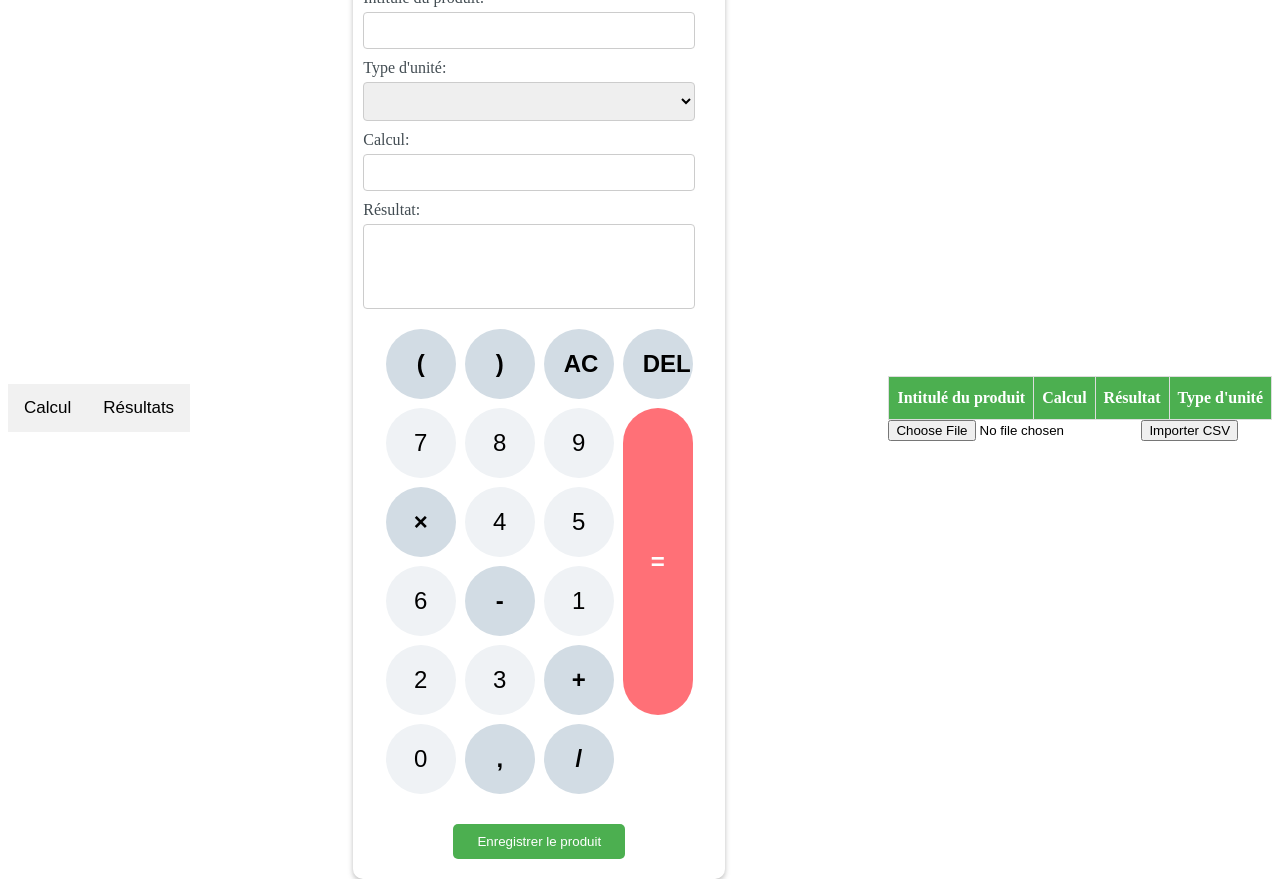
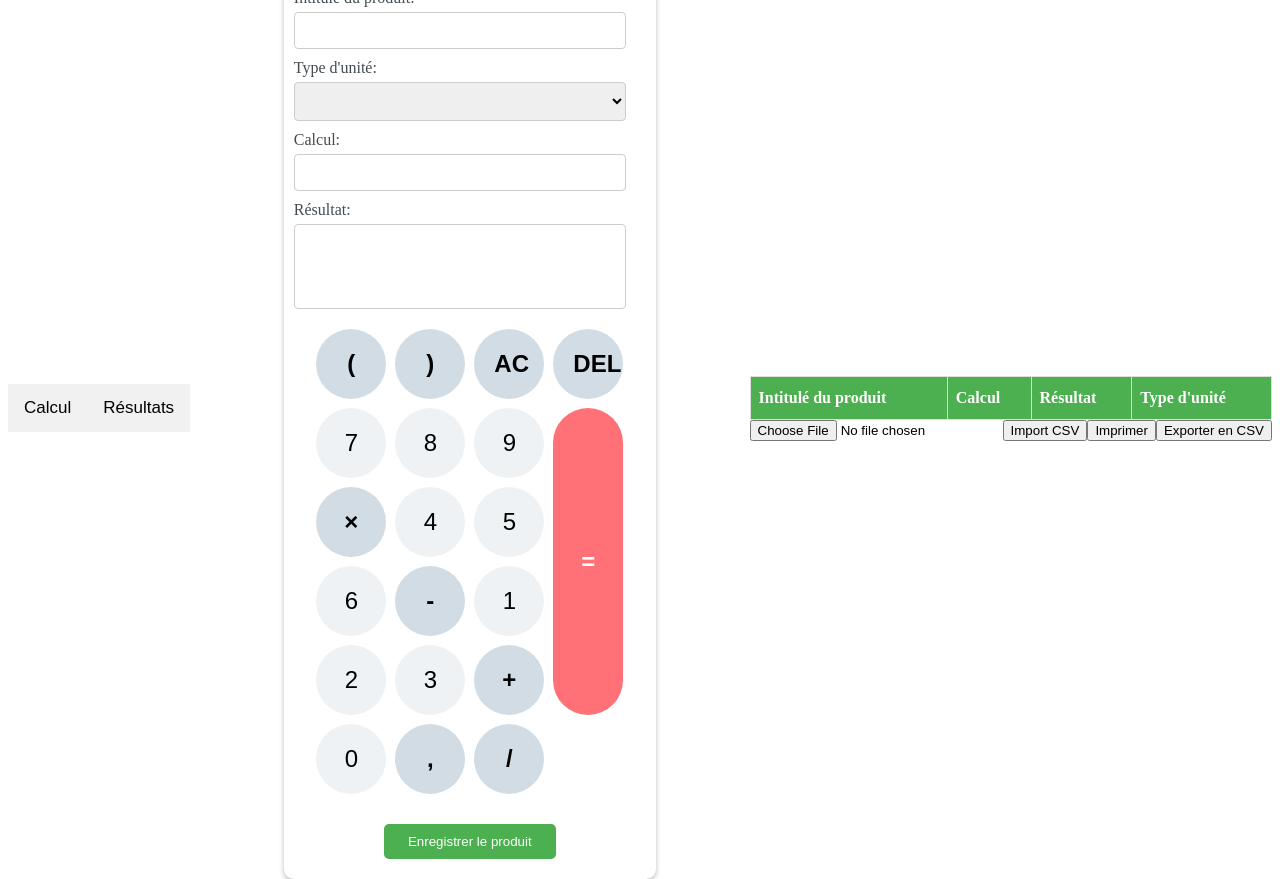
Before and after one commit to OlivierBldn/inventory_angular, an Angular app: page / in a window 1280 px wide. Built offline with nearby package versions, Linux system fonts and the light colour scheme.

Commit message:
🐛 FIX: Export CSV 📦 NEW: PintData

```diff
--- a/src/app/home/home.component.html
+++ b/src/app/home/home.component.html
@@ -79,9 +79,11 @@
         </tbody>
     </table>
 
-    <div>
+    <div id="exports" class="tabcontent">
         <input type="file" (change)="onFileSelected($event)" accept=".csv">
-        <button (click)="importCsv()">Importer CSV</button>
+        <button (click)="importCsv()">Import CSV</button>
+        <button id="print" (click)="printData()">Imprimer</button>
+        <button (click)="exportCsv()">Exporter en CSV</button>
     </div>
 </section>
 
--- a/src/app/home/home.component.ts
+++ b/src/app/home/home.component.ts
@@ -105,21 +105,53 @@ export class HomeComponent {
     }
   }
 
-  exportAsCsv() {
-    let csvData = 'Title,Calculation,Result,Unit\n';
+  printData() {
+    let printContents = '<table><tr><th>Désignation</th><th>Quantité</th><th>Unité</th></tr>';
     this.items.forEach(item => {
-      csvData += `${item.title},${item.calculation},${item.result},${item.unit}\n`;
+      printContents += `<tr><td>${item.title}</td><td>${item.result}</td><td>${item.unit}</td></tr>`;
     });
+    printContents += '</table>';
 
-    let blob = new Blob([csvData], { type: 'text/csv' });
+    let originalContents = document.body.innerHTML;
+
+    document.body.innerHTML = printContents;
+
+    window.print();
+
+    document.body.innerHTML = originalContents;
+  }
+
+  exportCsv() {
+    let data = JSON.parse(localStorage.getItem('items') || '[]');
+
+    let csvData = this.convertToCSV(data);
+
+    this.downloadFile(csvData, 'text/csv', 'data.csv');
+  }
+
+  convertToCSV(objArray: string) {
+    const array = typeof objArray != 'object' ? JSON.parse(objArray) : objArray;
+    let str = `${Object.keys(array[0]).map(value => `"${value}"`).join(",")}` + '\r\n';
+
+    for (let i = 0; i < array.length; i++) {
+      let line = '';
+      for (let index in array[i]) {
+        if (line != '') line += ','
+        line += `"${array[i][index]}"`;
+      }
+      str += line + '\r\n';
+    }
+    return str;
+  }
+
+  downloadFile(data: any, type: string, filename: string) {
+    let blob = new Blob([data], { type: type });
     let url = window.URL.createObjectURL(blob);
-
-    let link = document.createElement('a');
-    link.setAttribute('hidden', '');
-    link.setAttribute('href', url);
-    link.setAttribute('download', 'export.csv');
-    document.body.appendChild(link);
-    link.click();
-    document.body.removeChild(link);
+    let a = window.document.createElement('a');
+    a.href = url;
+    a.download = filename;
+    document.body.appendChild(a);
+    a.click();
+    document.body.removeChild(a);
   }
 }
--- a/src/app/inventory/inventory.component.html
+++ b/src/app/inventory/inventory.component.html
@@ -17,7 +17,7 @@
     <div id="exports" class="tabcontent">
         <input type="file" (change)="onFileSelected($event)" accept=".csv">
         <button (click)="importCsv()">Import CSV</button>
-        <button id="print">Imprimer</button>
-        <button id="saveCSV">Enregistrer en CSV</button>
+        <button id="print" (click)="printData()">Imprimer</button>
+        <button (click)="exportAsCsv()">Exporter en CSV</button>
     </div>
 </section>
```
